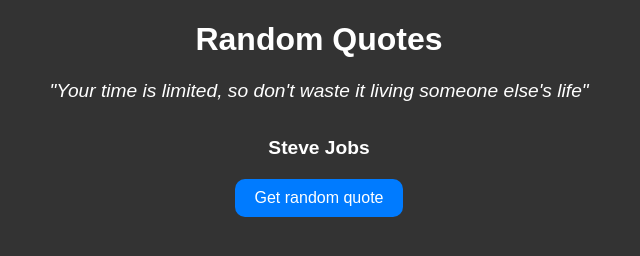
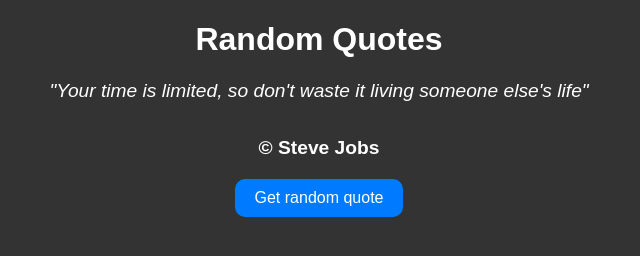
Before and after one commit to viacheslavbocharov/JS-tasks, a plain HTML site: page quotes-app-oop/index.html in a window 1280 px wide. Both pictures are taken after a click on the button "Get random quote". Shown: the full height of the page, 321-961 px from the left. Drawn offline with Linux system fonts and the light colour scheme.

Commit message:
format quote text and author in the Quote class

```diff
--- a/quotes-app-oop/index.html
+++ b/quotes-app-oop/index.html
@@ -3,7 +3,7 @@
   <head>
     <meta charset="UTF-8" />
     <meta name="viewport" content="width=device-width, initial-scale=1.0" />
-    <title>Random Quotes</title>
+    <title>Random Quotes OOP</title>
     <link
       rel="stylesheet"
       href="https://cdnjs.cloudflare.com/ajax/libs/font-awesome/6.5.2/css/all.min.css"
--- a/quotes-app-oop/src/classes/Quote.js
+++ b/quotes-app-oop/src/classes/Quote.js
@@ -5,6 +5,14 @@
     this.author = author;
     // this.isFavorite = false;
   }
+
+  formatText(){
+    return `"${this.text}"`
+  }
+
+  formatAuthor(){
+    return `© ${this.author}`
+  }
 }
 
 export default Quote;
--- a/quotes-app-oop/src/classes/RandomQuotesApp.js
+++ b/quotes-app-oop/src/classes/RandomQuotesApp.js
@@ -10,9 +10,9 @@
   }
 
   displayCurrentQuote() {
-    const { text, author } = this.currentQuote;
-    this.quoteTextElement.textContent = `"${text}"`;
-    this.quoteAuthorElement.textContent = author;
+    const { author } = this.currentQuote;
+    this.quoteTextElement.textContent = this.currentQuote.formatText();
+    this.quoteAuthorElement.textContent = this.currentQuote.formatAuthor();
   }
 
   getRandomQuote() {
--- a/quotes-app-oop/src/utils/math.js
+++ /dev/null
@@ -1,5 +0,0 @@
-function generateRandomInt(maxInt) {
-  return Math.floor(Math.random() * maxInt);
-}
-
-export { generateRandomInt };
```
